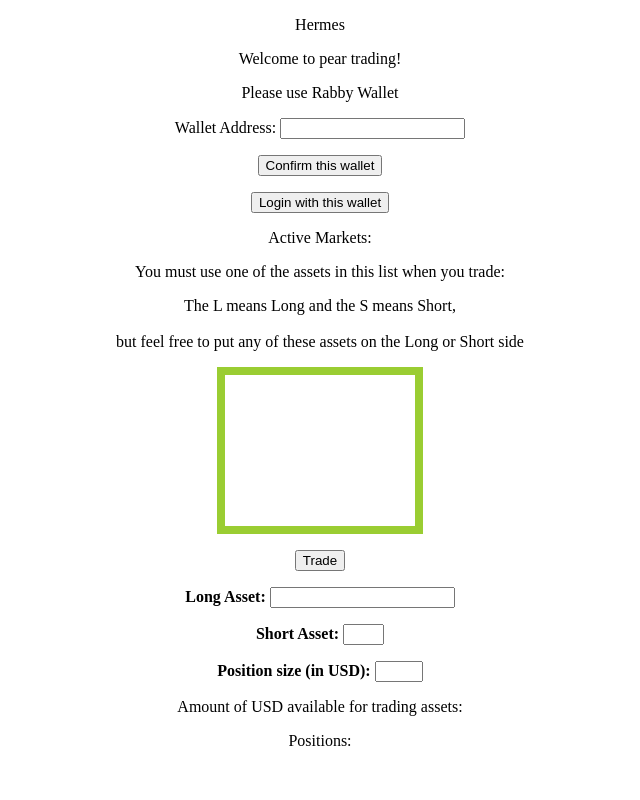
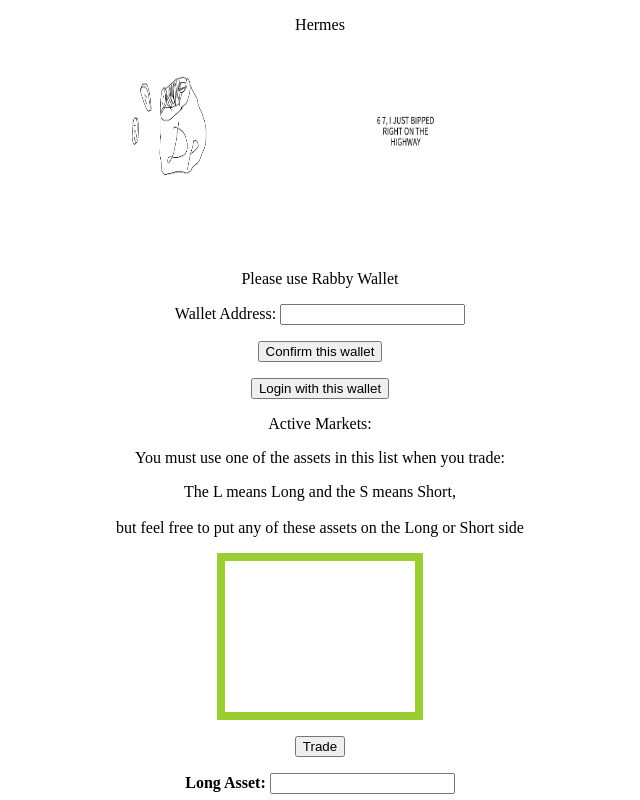
Before and after one commit to uzougochukwu/pear-site, a website: page index.html in a window 1280 px wide. Shown: the top 800 px of the page, without its empty margins (320-960 px from the left). Drawn offline with Linux system fonts and the light colour scheme; no server answers.

Commit message:
added pictures as badges

```diff
--- a/index.html
+++ b/index.html
@@ -6,7 +6,8 @@
 <head>
 <body id="start">
 <p>Hermes</p>
-Welcome to pear trading!
+<img id="moneyBags" src="./moneybags.jpeg" width="200" height="200">
+<img id="sixseven" src="./sixseven.jpeg" width="300" height="200">
 <p>Please use Rabby Wallet</p>
 <div id="auth">
 Wallet Address: <input type="text" id="addresstext"/><p></p>
```
Also changed, not shown: moneybags.jpeg (added), sixseven.jpeg (added).
